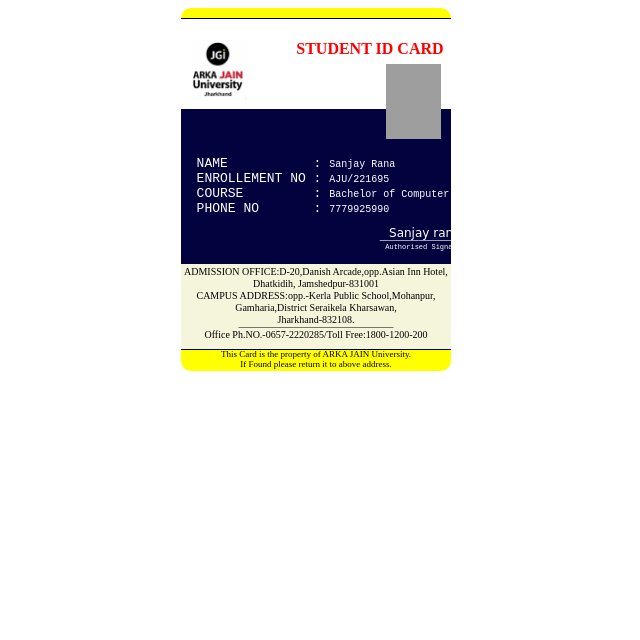
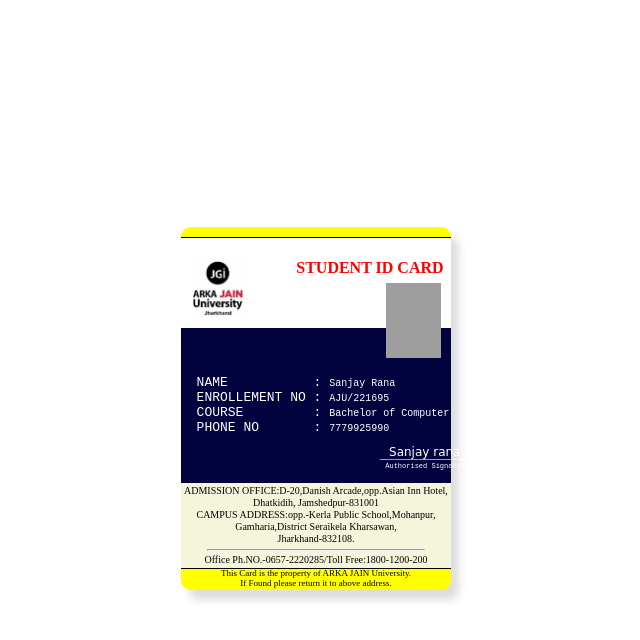
Before and after one commit to sanjayrana2005/college-ID-Card, a plain HTML site: page index.html in a window 1280 px wide. Shown: the whole page, without its empty margins (324-964 px from the left). Drawn offline with Linux system fonts and the light colour scheme; grey boxes are pictures that could not be loaded.

Commit message:
changes applied in html to center and css shadow property is applied

```diff
--- a/index.html
+++ b/index.html
@@ -44,8 +44,8 @@
       <p class="text2">CAMPUS ADDRESS:opp.-Kerla Public School,Mohanpur,</p>
       <p class="text2">Gamharia,District Seraikela Kharsawan,</p>
       <p class="text2">Jharkhand-832108.</p>
-      <p class="text3">_______________________________</p>
-      <p class="text2">Office Ph.NO.-0657-2220285/Toll Free:1800-1200-200</p>
+      <hr class="hr-line">
+      <p class="text2 phone-detail ">Office Ph.NO.-0657-2220285/Toll Free:1800-1200-200</p>
   </div>
     <p class="text4">This Card is the property of ARKA JAIN University.<br>If Found please return it to above address.</p>
 
--- a/style.css
+++ b/style.css
@@ -1,4 +1,8 @@
 body {
+    height: 100vh;
+    display: flex;
+    justify-content: center;
+    align-items: center;
     background-color: white;
 }
 
@@ -6,9 +10,9 @@ body {
     background-color: yellow;
     width: 270px;
     height: 353px;
-    margin: auto;
     padding-top: 10px;
     border-radius: 10px;
+    box-shadow: 8px 10px 8px #ddd;
 }
 
 .first {
@@ -23,10 +27,10 @@ body {
 .img1 {
     margin-top: 20px;
     margin-left: 9px;
-    display:inline-block;
+    display: inline-block;
 }
 
-h4{
+h4 {
     margin-left: 50px;
     margin-bottom: 70px;
 }
@@ -51,13 +55,13 @@ h4{
     margin-right: -15px;
     display: inline-block;
     height: 10px;
-    margin-top:-30px;
-    font-family:'Brush Script MT', cursive;
+    margin-top: -30px;
+    font-family: 'Brush Script MT', cursive;
     font-size: 12px;
 }
 
 .line {
-    float : right;
+    float: right;
     margin-right: -24px;
     margin-top: -18px;
     display: inline-block;
@@ -75,7 +79,7 @@ h4{
 }
 
 .c2 p {
-    font-size:10px;
+    font-size: 10px;
 }
 
 .third {
@@ -105,7 +109,7 @@ h4{
 }
 
 .text3 {
-    margin-top:-18px ;
+    margin-top: -18px;
     text-align: center;
     font-size: 10px;
 }
@@ -115,3 +119,18 @@ h4{
     text-align: center;
     margin-top: -1px;
 }
+
+.hr-line {
+    margin-top: -5px;
+    display: block;
+    margin-bottom: 0.5em;
+    margin-left: auto;
+    margin-right: auto;
+    border-style: inset;
+    border-width: 1px;
+    width: 80%;
+}
+
+.phone-detail {
+    margin-top: -5px;
+}
```
